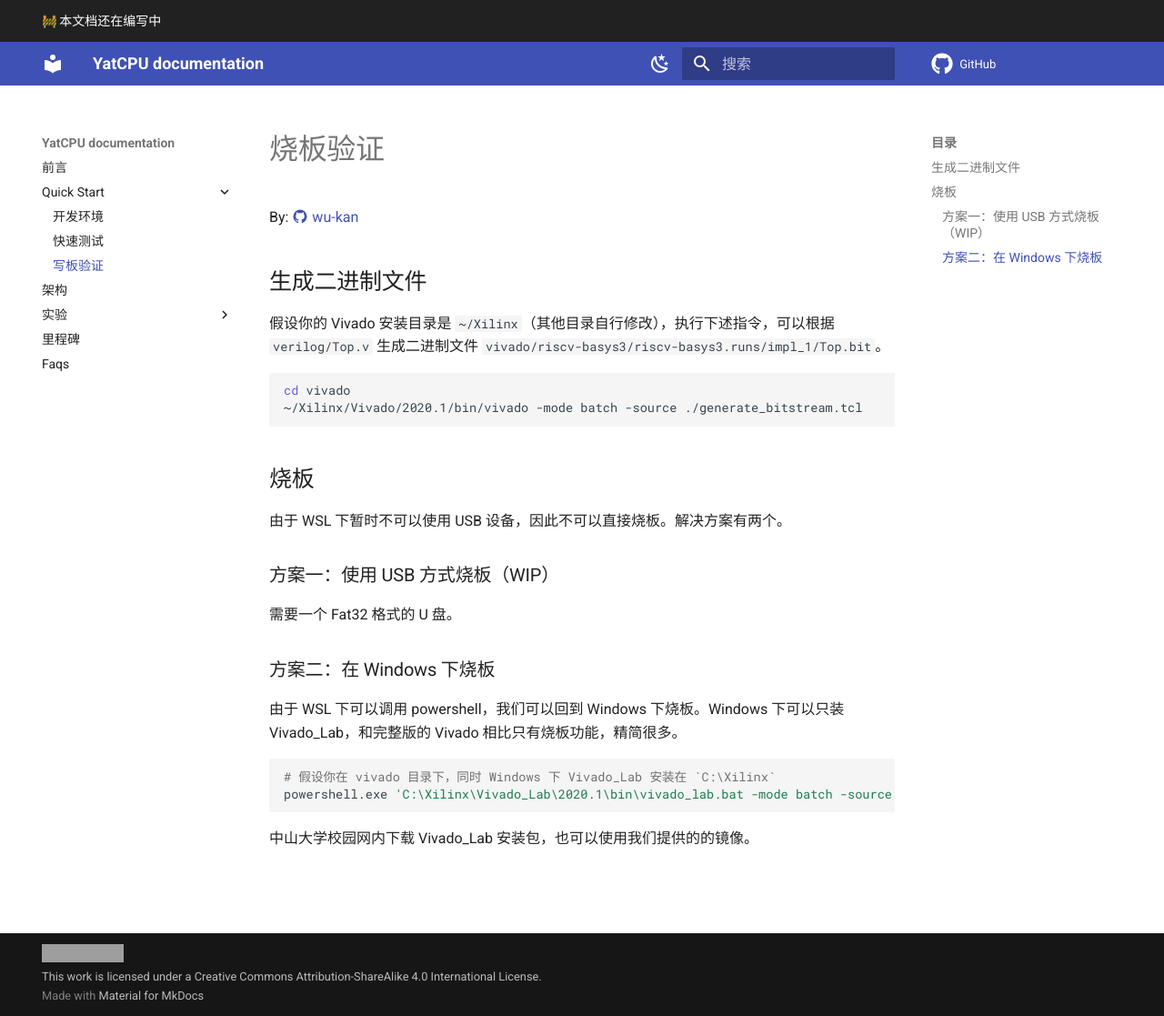
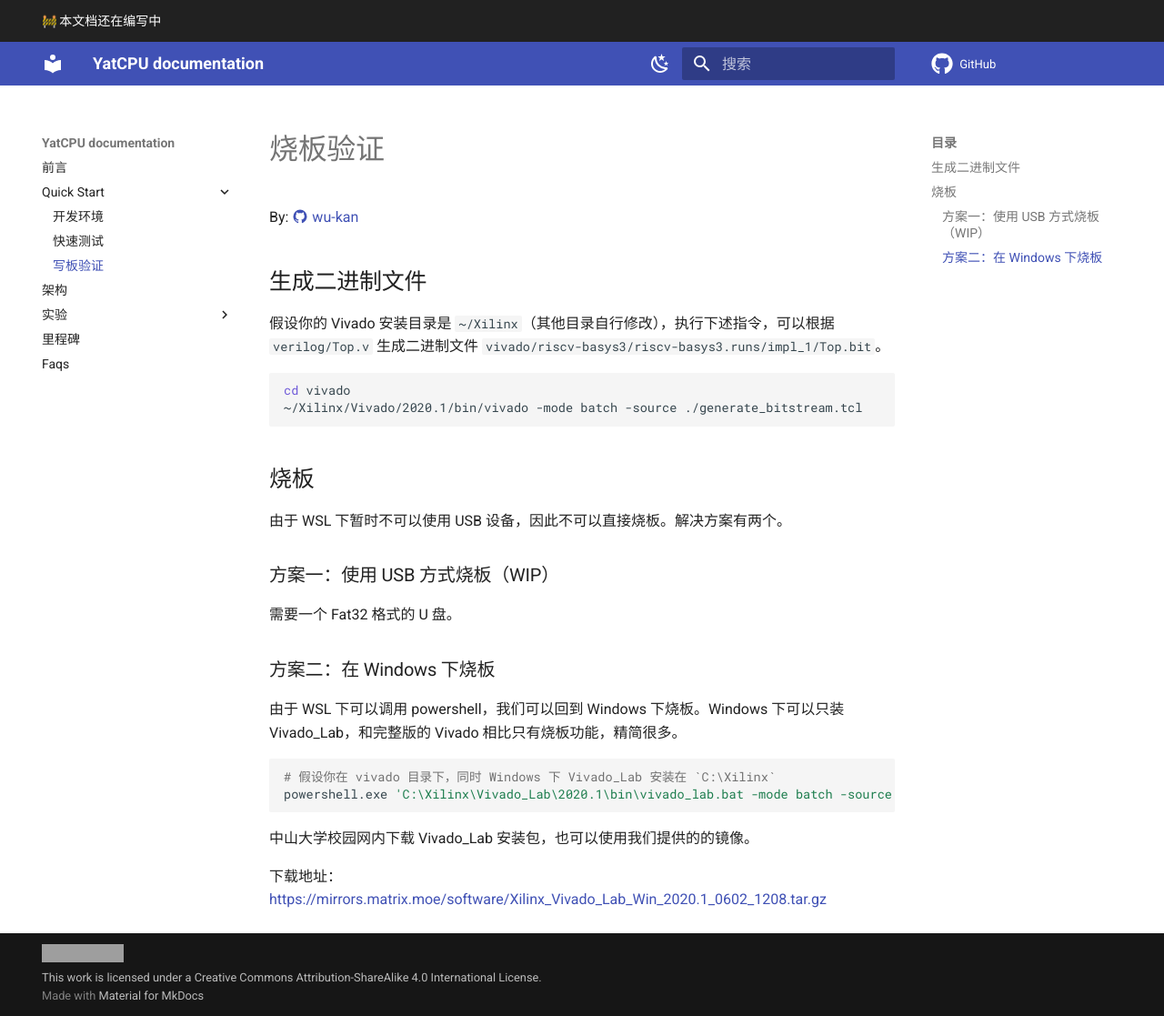
Before and after one commit to SYSU-SCC/yatcpu-docs, an MkDocs documentation site: the page built from docs/quick_start/Program.md, in a window 1280 px wide and 1117 px high. Shown: the whole window at 91% size. Built offline with MkDocs 1.6.1 and Material for MkDocs 9.7.7, drawn with Linux system fonts in a browser that asks for light colours; emoji names are drawn with the system emoji font; comment, search, counter and statistics services are not loaded; grey boxes are pictures that could not be loaded.

Commit message:
update vivado lab mirror url

````diff
--- a/docs/quick_start/Program.md
+++ b/docs/quick_start/Program.md
@@ -29,3 +29,5 @@ powershell.exe 'C:\Xilinx\Vivado_Lab\2020.1\bin\vivado_lab.bat -mode batch -sour
 ```
 
 中山大学校园网内下载 Vivado_Lab 安装包，也可以使用我们提供的的镜像。
+
+下载地址：[https://mirrors.matrix.moe/software/Xilinx_Vivado_Lab_Win_2020.1_0602_1208.tar.gz](https://mirrors.matrix.moe/software/Xilinx_Vivado_Lab_Win_2020.1_0602_1208.tar.gz)
````
